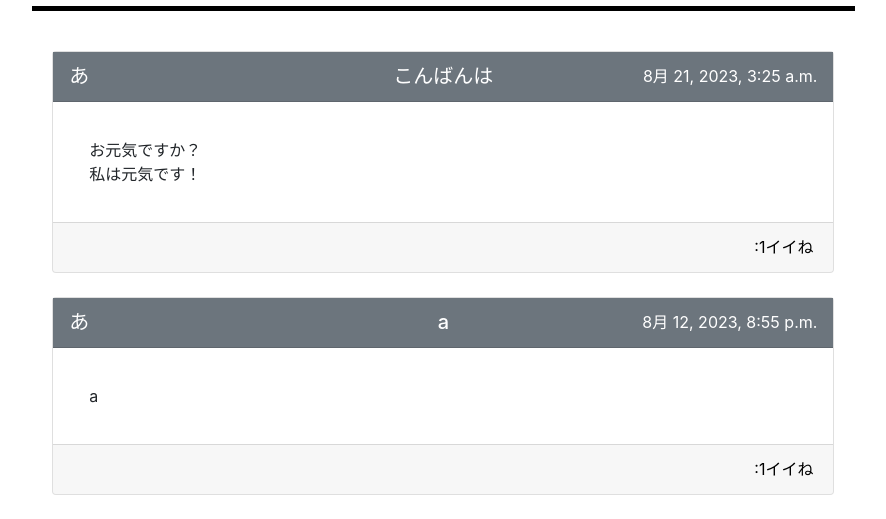
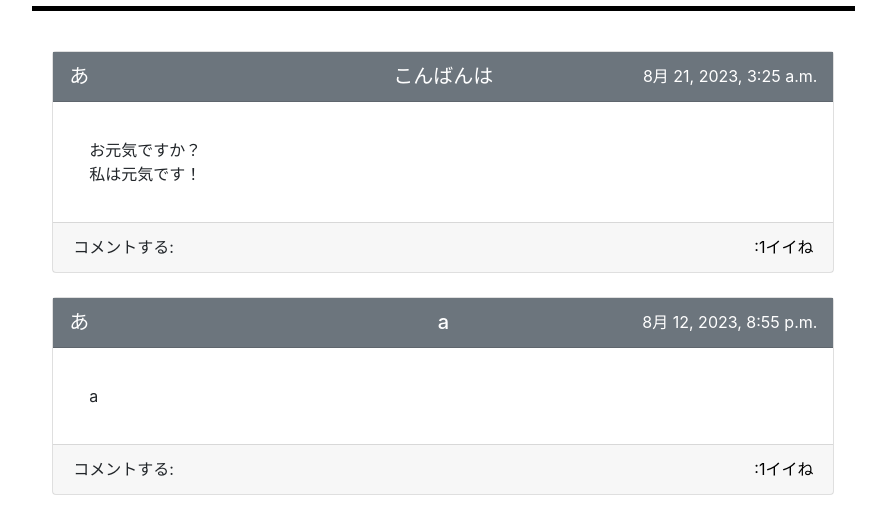
Before and after one commit to Sakoda2269/mysns_mk2, a Django app: page /accounts/user/1d301dd7-8f2a-4aba-b0e0-6cc3a210333b/ in a window 1280 px wide. Shown: the part 318-837 px from the top of the page, without its empty margins (90-976 px from the left). Run offline with Django 3.2, Linux system fonts and the light colour scheme; data comes from the database, SQL or seed files in the repository; both versions use the stored data as it was after the commit; some libraries are stand-ins or nearby versions.

Commit message:
add comment collapse

```diff
--- a/accounts/templates/accounts/userDetail.html
+++ b/accounts/templates/accounts/userDetail.html
@@ -220,3 +220,7 @@
         });
     });
 {% endblock %}
+
+{% block extrajs %}
+{% include 'js/on_good_js.html' %}
+{% endblock %}
--- a/sns/templates/sns/post_list.html
+++ b/sns/templates/sns/post_list.html
@@ -50,6 +50,7 @@
 {% block content %}
 {% load custom_filter %}
 <h1>タイムライン</h1><br>
+
 <div class="row-1" style="position: sticky;top: 55px;z-index:2;background-color:#fff;">
     <br>
     <ul class="nav nav-tabs nav-fill nav-pills" role="tablist">
@@ -112,5 +113,9 @@
 {% endif %}
 <br>
 <br>
+{% endblock %}
+
+{% block extrajs %}
+{% include 'js/on_good_js.html' %}
 
 {% endblock %}
--- a/templates/base.html
+++ b/templates/base.html
@@ -9,6 +9,7 @@
         <link href="{% static 'fontawesomefree/css/brands.css' %}" rel="stylesheet" type="text/css">
         <link href="{% static 'fontawesomefree/css/solid.css' %}" rel="stylesheet" type="text/css">
         <link rel="stylesheet" href="{% static 'css/card.css' %}">
+        <link rel="stylesheet" href="{% static 'css/collapse.css' %}">
         <title>SNS</title>
         <style>body {padding-top : 80px}</style>
     </head>
--- a/templates/js/on_good_js.html
+++ b/templates/js/on_good_js.html
@@ -39,4 +39,9 @@ try{
 }catch(e){
     console.log("error");
 }
+
+function comment(){
+    console.log("aaa");
+}
+
 </script>
--- a/templates/post_list_include.html
+++ b/templates/post_list_include.html
@@ -34,6 +34,18 @@
                 {% comment %} カードフッタ {% endcomment %}
                 <div class="card-footer h-50px text-right clearfix">
                     <div>
+                        {% comment %} コメントボタン {% endcomment %}
+                        <p style="float:left">
+                            コメントする:
+                            <button data-toggle="collapse" type="button" data-target="#collapseComment"
+                                aria-expanded="false" aria-controls="collapseComment" class="good on-a">
+                                <i class="fa-solid fa-comment"></i>
+                            </button>
+                        </p>
+                    </div>
+
+                    <div>
+                        {% comment %} イイねボタン {% endcomment %}
                         {% if user.is_anonymous %}
                             <button onClick="location.href='{% url 'sns:good' postin.id 1 %}'" class="good on-a">
                                 <i class="fa-regular fa-heart"></i>
@@ -55,10 +67,14 @@
                     </div>
                 </div>
             </a>
+
+            <div class="collapse" id="collapseComment">
+                コメントしよう！
+            </div>
+
         </div>
         <br>
     {% endif %}
 {% empty %}
 {% endfor %}
-{% include 'js/on_good_js.html' %}
 </div>
```
Also changed, not shown: sns/templates/sns/post_detail.html (+10 -2 lines), db.sqlite3.
